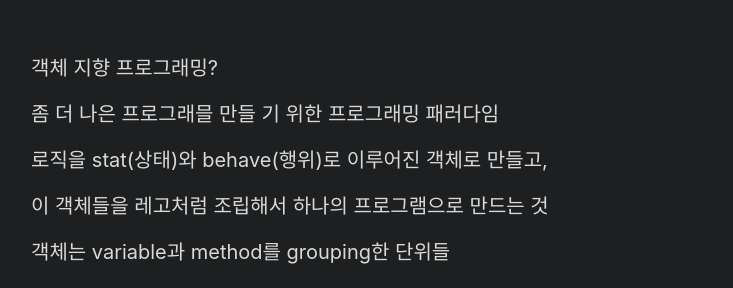
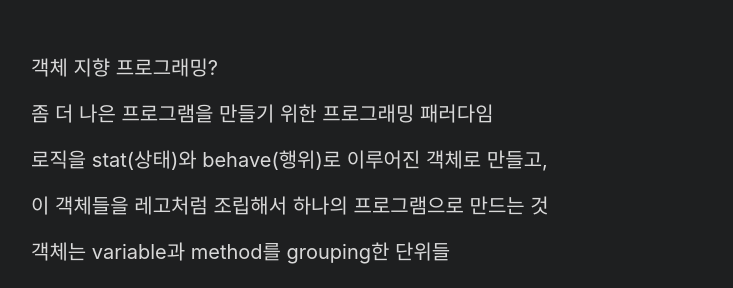
Before and after one commit to Dev-Dotoli/dev-dotoli.github.com, a Jekyll site: the page built from _posts/2022-04-14-JS-24-oop.md, in a window 1280 px wide and 900 px high. Shown: the part 322-610 px from the top of the window, without its empty margins (273-1006 px from the left). Built offline with Jekyll 4.4.1, drawn with Linux system fonts in a browser that asks for light colours.

Commit message:
Docs: fix typo

```diff
--- a/_posts/2022-04-14-JS-24-oop.md
+++ b/_posts/2022-04-14-JS-24-oop.md
@@ -11,7 +11,7 @@ title: JS 24 OOP
 
 객체 지향 프로그래밍?
 
-좀 더 나은 프로그래믈 만들 기 위한 프로그래밍 패러다임
+좀 더 나은 프로그램을 만들기 위한 프로그래밍 패러다임
 
 로직을 stat(상태)와 behave(행위)로 이루어진 객체로 만들고,
 
```
